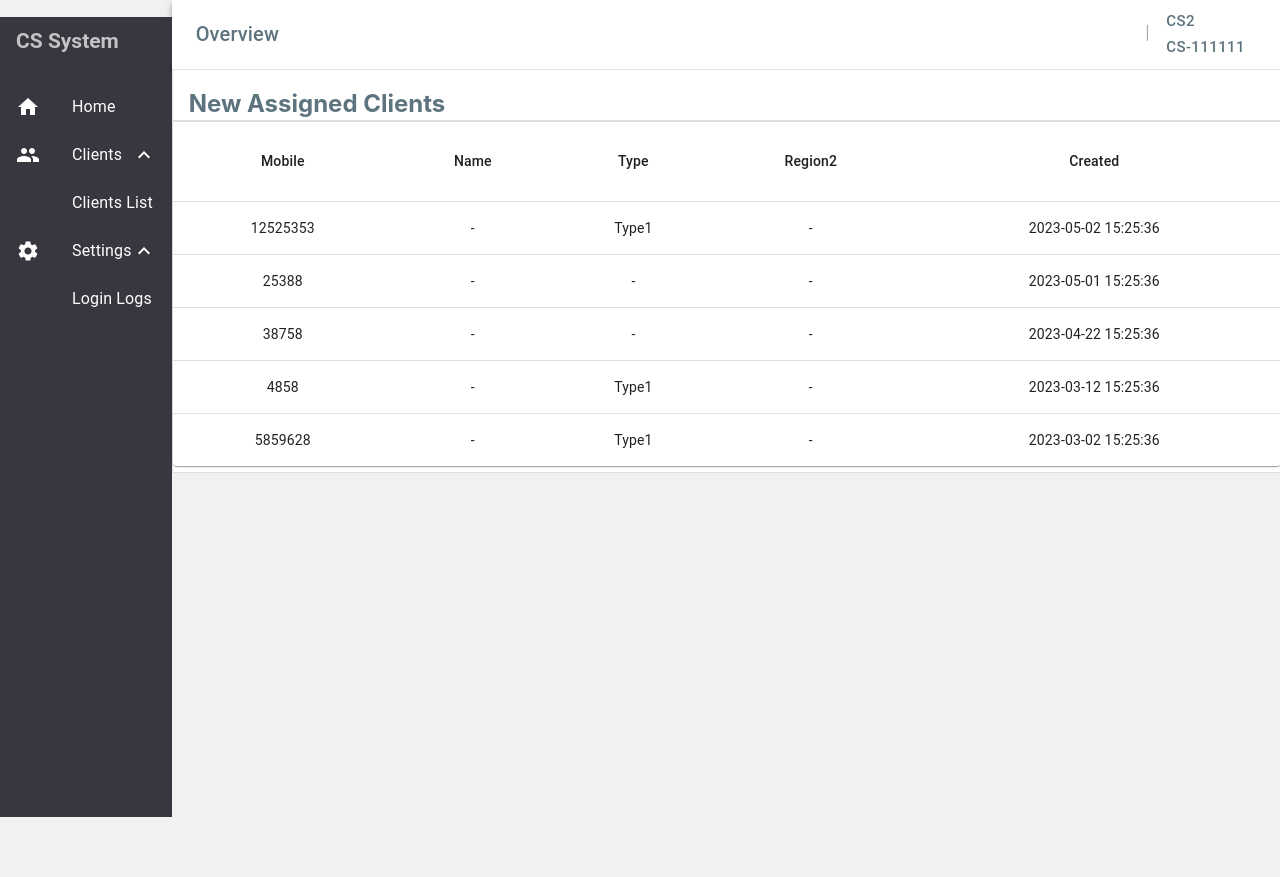
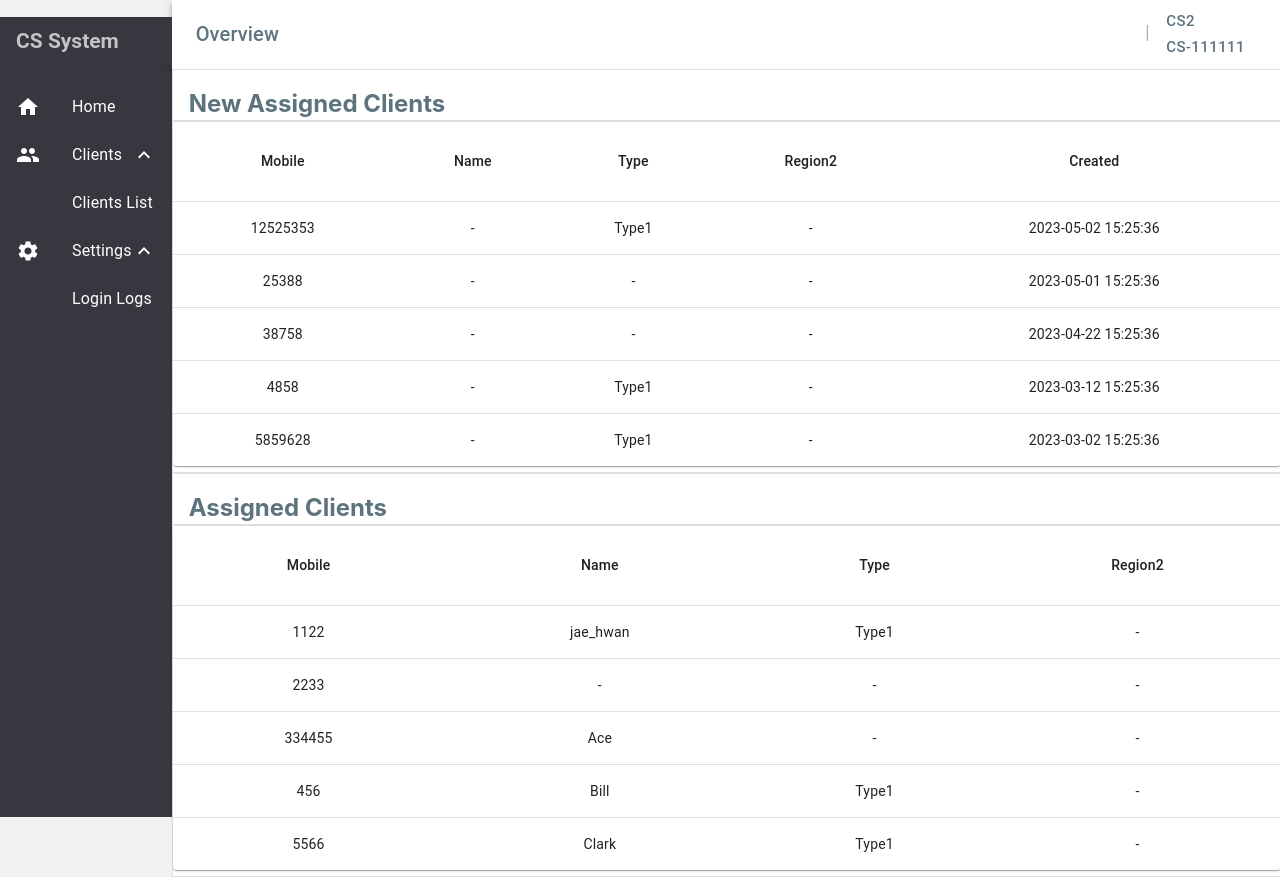
Before and after one commit to JayLiuZymber/muiCSsystem, a React (Create React App) app: page /login in a window 1280 px wide. Both pictures are taken after typing "Sample", "Sample123" into the empty fields and a click on the button "LOGIN". Before the commit the page ends 817 px from the top, so only its background shows below. Built offline with nearby package versions, Linux system fonts and the light colour scheme.

Commit message:
+ AssignedClients page

```diff
--- /dev/null
+++ b/src/views/AssignedClients.jsx
@@ -0,0 +1,76 @@
+import React from 'react';
+import Stack from '@mui/material/Stack';
+import Box from '@mui/material/Box';
+import Paper from '@mui/material/Paper';
+import Table from '@mui/material/Table';
+import TableBody from '@mui/material/TableBody';
+import TableCell from '@mui/material/TableCell';
+import TableContainer from '@mui/material/TableContainer';
+import TableHead from '@mui/material/TableHead';
+import TableRow from '@mui/material/TableRow';
+
+// Mobile Name Type Region2 Created
+function createData(mobile, name, type, region2) {
+    return { mobile, name, type, region2 };
+}
+
+const rows = [
+    createData('1122', 'jae_hwan', 'Type1', '-', '2023-05-04 15:25:36'),
+    createData('2233', '-', '-', '-', '2023-05-02 15:25:36'),
+    createData('334455', 'Ace', '-', '-', '2023-04-21 15:25:36'),
+    createData('456', 'Bill', 'Type1', '-', '2023-03-11 15:25:36'),
+    createData('5566', 'Clark', 'Type1', '-', '2023-03-10 15:25:36'),
+];
+
+export default function AssignedClients() {
+    return (
+        <Stack spacing={0} sx={{
+            display: 'flex',
+            '& > :not(style)': {
+            width: '100%',
+            // bgcolor: '#777',
+            color: '#5D737E',
+            },
+        }}>
+            <Paper variant="outlined" square sx={{
+                height: 50,
+                pl: 2,
+            }}>
+                <h2>Assigned Clients</h2>
+            </Paper>
+
+            <Paper variant="outlined"  square sx={{
+                height: 350,
+                // overflow: 'hidden',
+            }}>
+                <TableContainer component={Paper}>
+                <Table sx={{ minWidth: 400 }} aria-label="simple table">
+                    <TableHead>
+                        <TableRow sx={{  height: 80 }} >
+                            <TableCell align="center">Mobile</TableCell>
+                            <TableCell align="center">Name</TableCell>
+                            <TableCell align="center">Type</TableCell>
+                            <TableCell align="center">Region2</TableCell>
+                        </TableRow>
+                    </TableHead>
+                    <TableBody>
+                    {rows.map((row) => (
+                        <TableRow
+                        key={row.name}
+                        sx={{ '&:last-child td, &:last-child th': { border: 0 } }}
+                        >
+                        <TableCell align="center" component="th" scope="row">
+                            {row.mobile}
+                        </TableCell>
+                        <TableCell align="center">{row.name}</TableCell>
+                        <TableCell align="center">{row.type}</TableCell>
+                        <TableCell align="center">{row.region2}</TableCell>
+                        </TableRow>
+                    ))}
+                    </TableBody>
+                </Table>
+                </TableContainer>
+            </Paper>
+        </Stack>
+    );
+}
--- a/src/views/Home.jsx
+++ b/src/views/Home.jsx
@@ -1,10 +1,12 @@
 import React from 'react';
 import NewAssignedClients from './NewAssignedClients';
+import AssignedClients from './AssignedClients';
 
 export default function Home () {
     return (
         <div>
             <NewAssignedClients></NewAssignedClients>
+            <AssignedClients></AssignedClients>
         </div>
     )
 };
```
